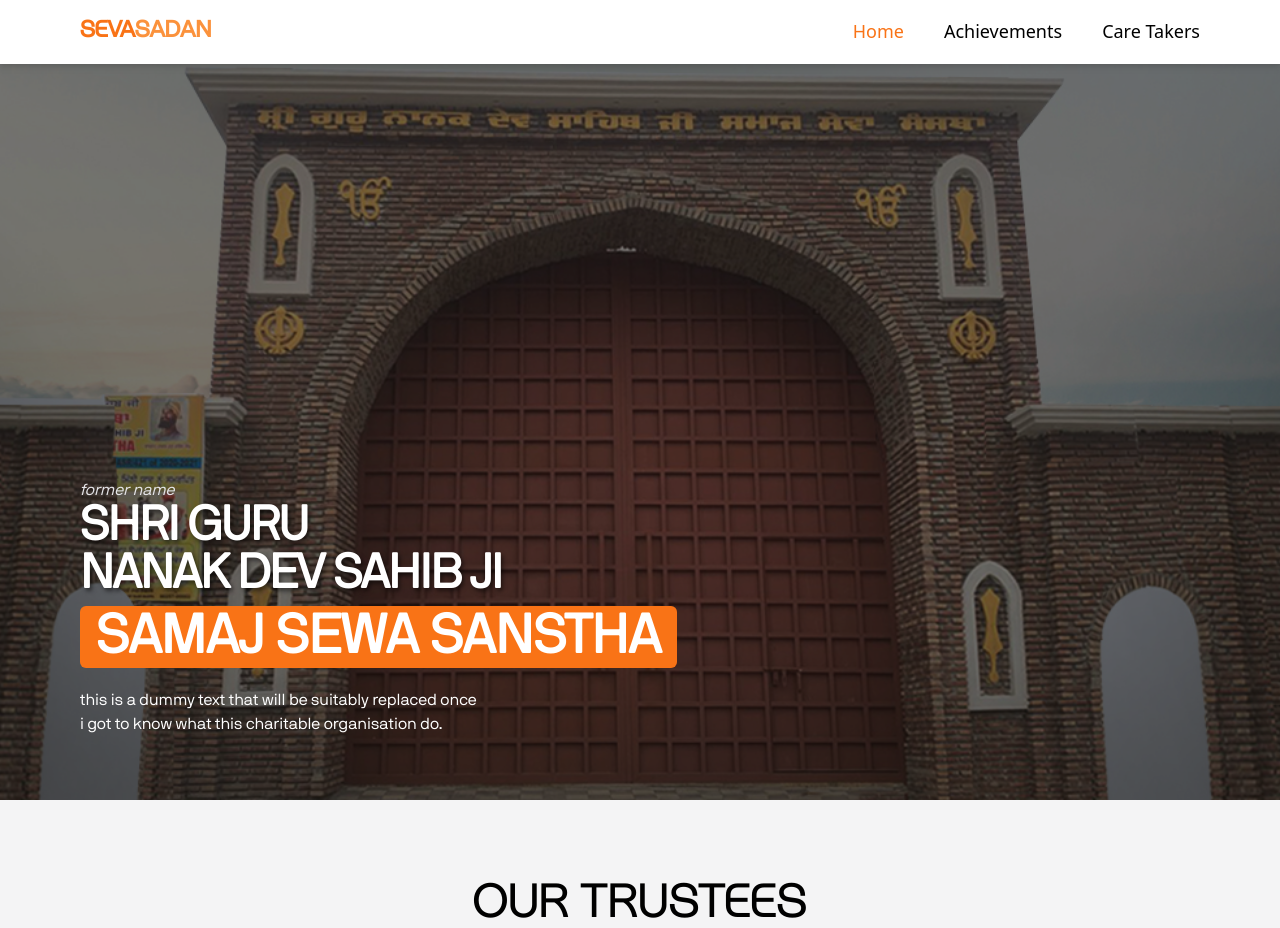
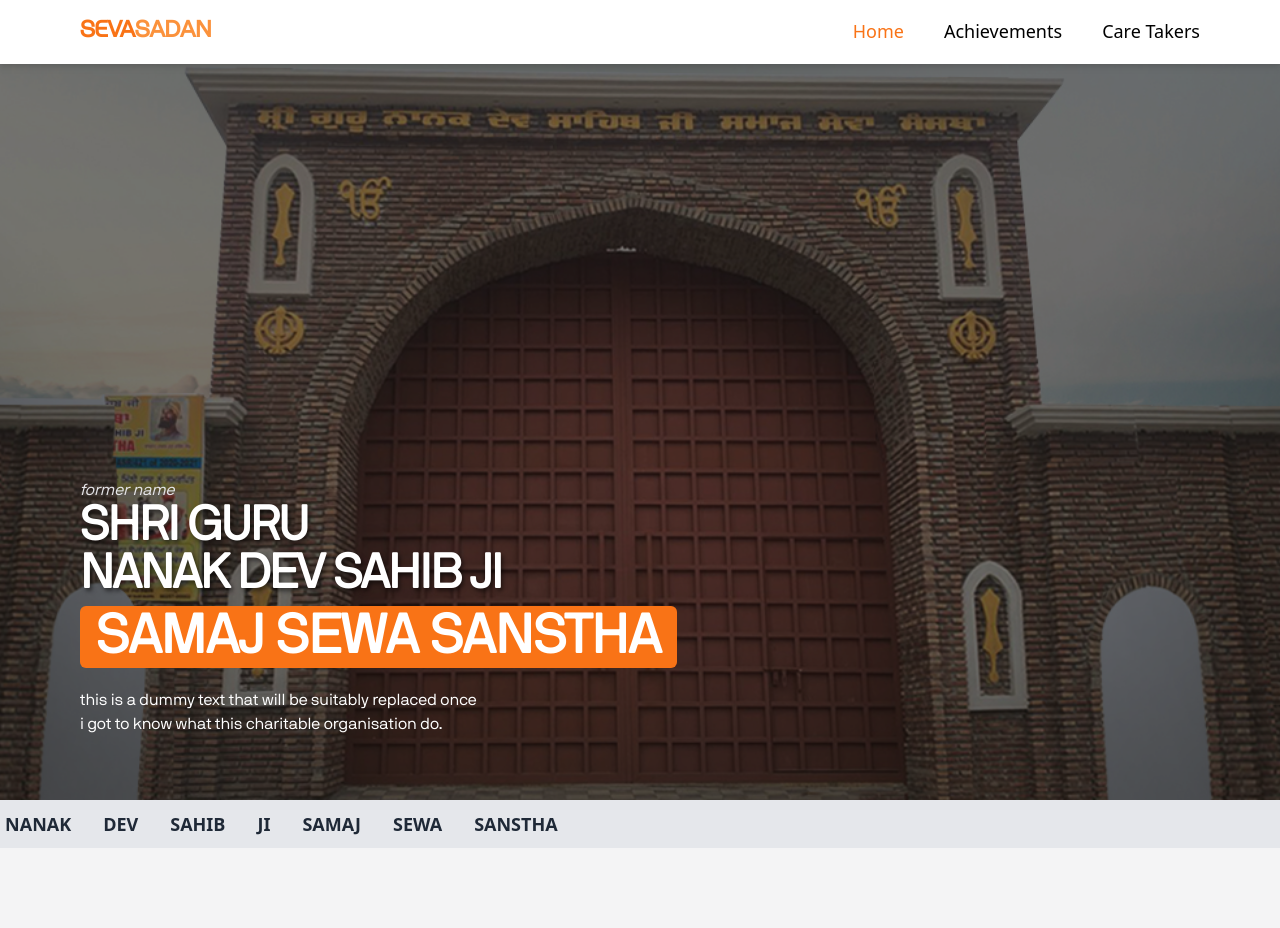
Before and after one commit to deepsahilz/SewaSadan-NGOsite, a React (Vite) app: page / in a window 1280 px wide. Shown: the top 928 px of the page. Built offline with nearby package versions, Linux system fonts and the light colour scheme.

Commit message:
carousel thik kar de yaar

```diff
--- a/src/App.jsx
+++ b/src/App.jsx
@@ -6,6 +6,7 @@
 import profileData from './components/ProfileData'
 import Ghostboard from './components/ghostboard'
 import Hero2 from './components/hero2'
+import NameCarousel from './components/NameCarousel'
 
 
 function App() {
@@ -14,6 +15,7 @@
     <>
     <Nav/>
     <Hero2/>
+    <NameCarousel/>
 
     {/* <HeroSection/> */}
     {/* <Poll/> */}
--- /dev/null
+++ b/src/components/NameCarousel.jsx
@@ -0,0 +1,49 @@
+import React, { useEffect, useRef } from "react";
+
+const NameCarousel = () => {
+  const carouselRef = useRef(null);
+
+  useEffect(() => {
+    const carousel = carouselRef.current;
+
+    if (carousel) {
+      const animation = carousel.animate(
+        [
+          { transform: "translateX(100%)" },
+          { transform: "translateX(-100%)" },
+        ],
+        {
+          duration: 10000, // Adjust speed (10 seconds for a full loop)
+          iterations: Infinity, // Infinite looping
+        }
+      );
+
+      return () => animation.cancel();
+    }
+  }, []);
+
+  const names = [
+    "SHRI", "GURU", "NANAK", "DEV", "SAHIB", "JI", "SAMAJ", "SEWA", "SANSTHA",
+  ];
+
+  return (
+    <div className="relative overflow-hidden w-full h-12 bg-gray-200">
+      <div
+        ref={carouselRef}
+        className="flex space-x-8 absolute w-max h-full items-center"
+        style={{ whiteSpace: "nowrap" }}
+      >
+        {names.map((name, index) => (
+          <div
+            key={`carousel-item-${index}`}
+            className="text-lg font-semibold text-gray-800"
+          >
+            {name}
+          </div>
+        ))}
+      </div>
+    </div>
+  );
+};
+
+export default NameCarousel;
```
